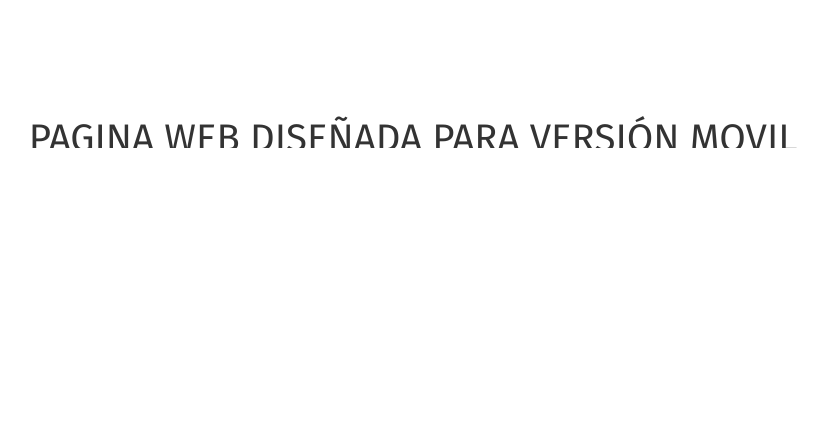
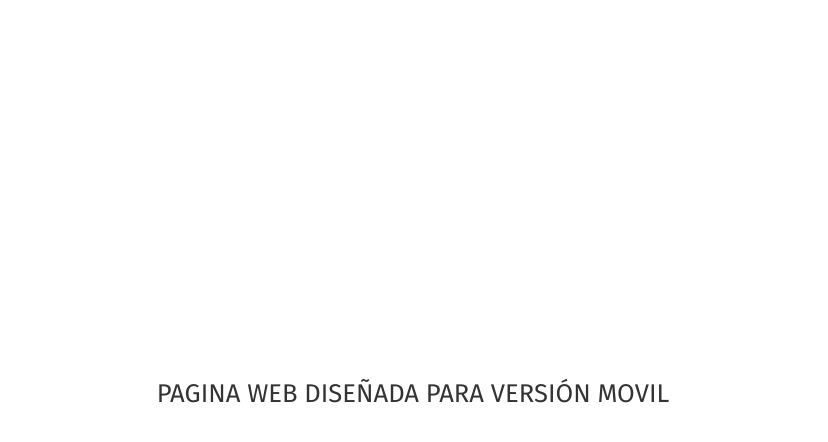
Before and after one commit to Jesus-Navas/chatbot-challenge, a Next.js app: page / in a window 1280 px wide. Shown: the top 442 px of the page, without its empty margins (227-1055 px from the left). Built offline with nearby package versions, Linux system fonts and the light colour scheme.

Commit message:
h1 fixed

```diff
--- a/src/ui/components/Chat/Chat.jsx
+++ b/src/ui/components/Chat/Chat.jsx
@@ -46,9 +46,9 @@ const Chat = () => {
             >
                 <Text
                     as="h1"
-                    fontSize={"3vw"}
+                    fontSize={"2vw"}
                     textAlign={"center"}
-                    mt={"10%"}
+                    mt={"30%"}
                 >
                     PAGINA WEB DISEÑADA PARA VERSIÓN MOVIL
                 </Text>
```
